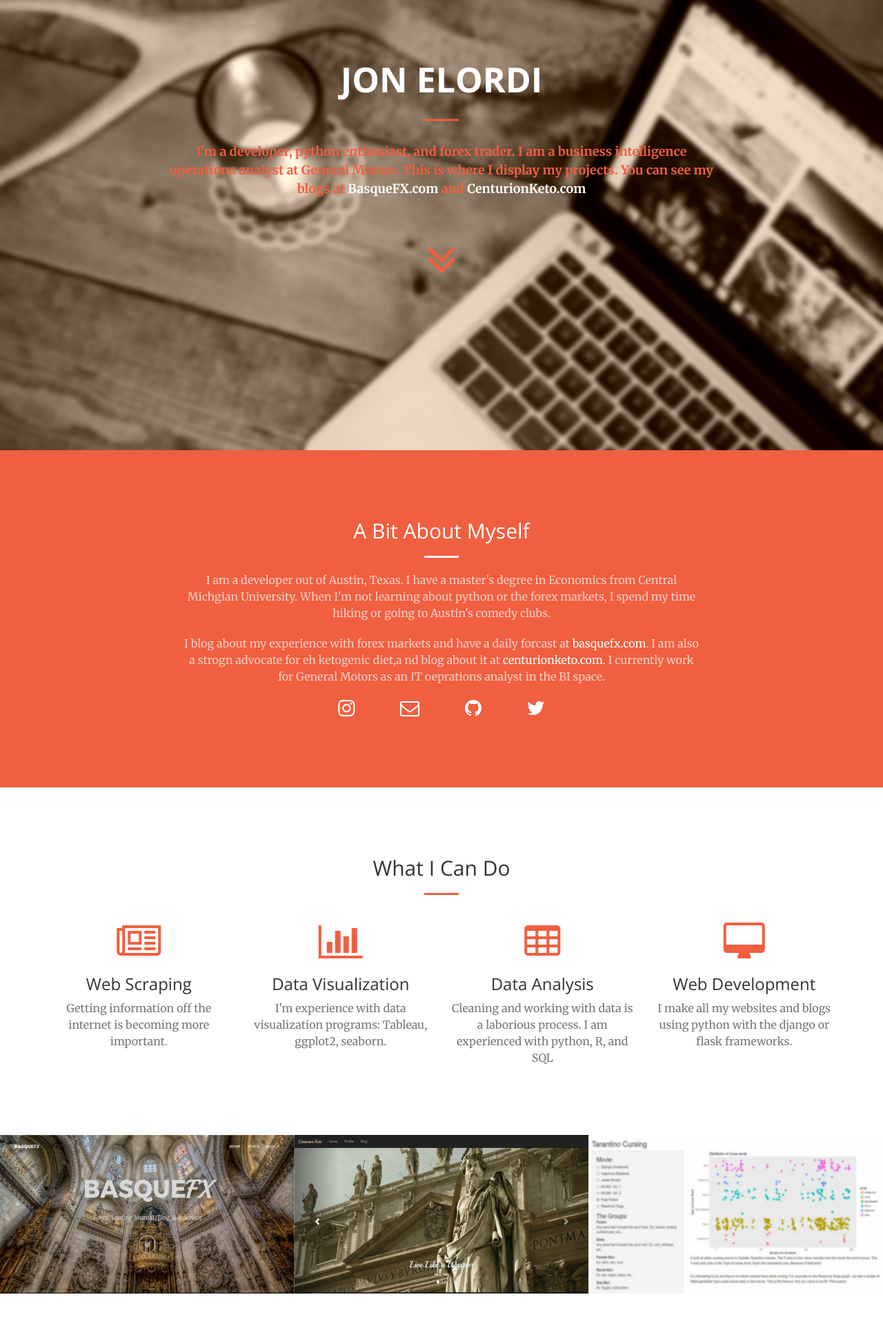
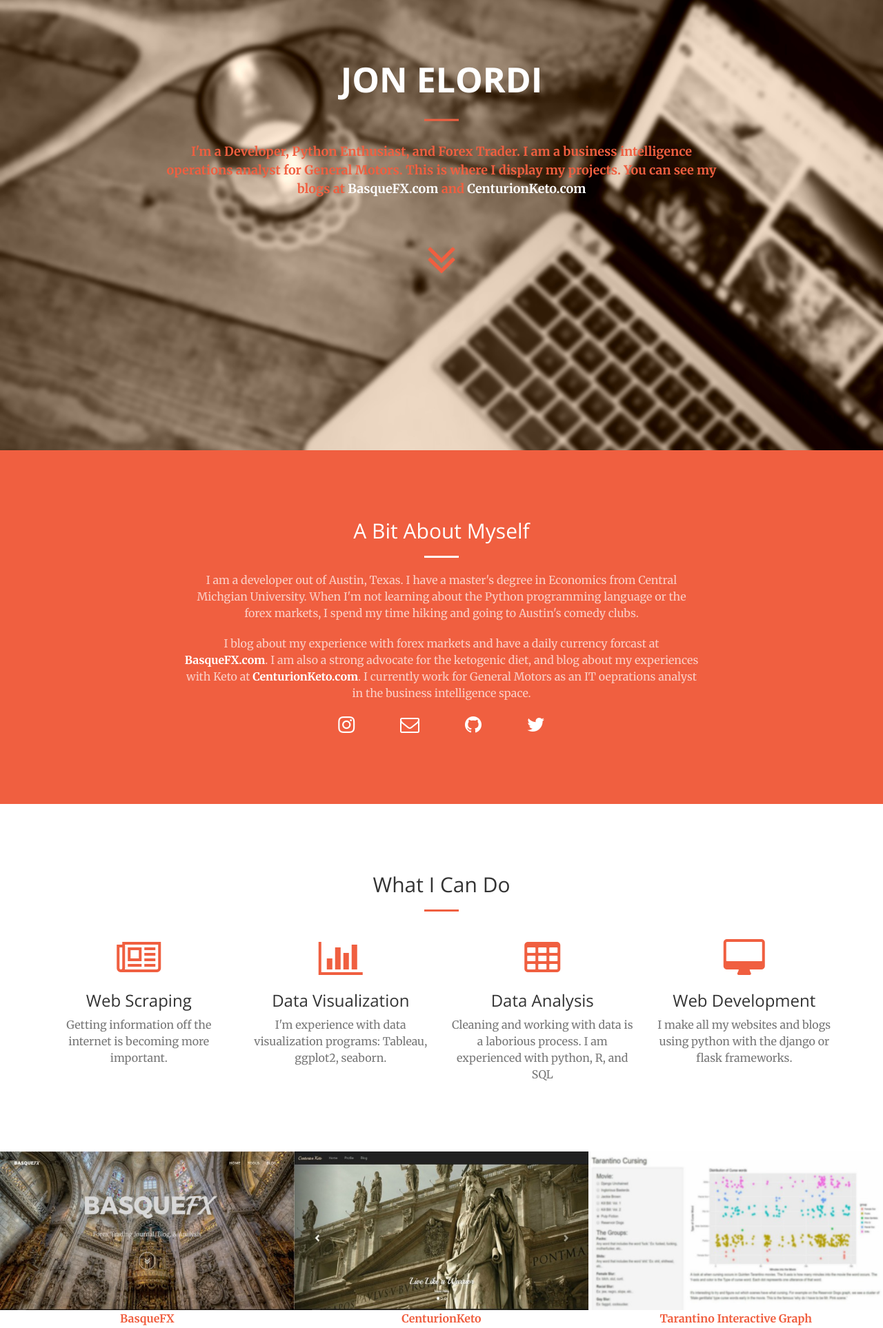
Before and after one commit to basqueinmyglory/jonelordi, a Django app: page / in a window 1280 px wide. Shown: the part 147-2073 px from the top of the page at 69% size. Run offline with Django 3.2, Linux system fonts and the light colour scheme; some libraries are stand-ins or nearby versions.

Commit message:
Chagne the site layout

```diff
--- a/jonelordi/portfolio/templates/portfolio/index.html
+++ b/jonelordi/portfolio/templates/portfolio/index.html
@@ -73,7 +73,7 @@
             <div class="header-content-inner">
                 <h1 id="homeHeading">Jon Elordi</h1>
                 <hr>
-                <p style="font-weight: bold; color: #F05F40;">I'm a developer, python enthusiast, and forex trader. I am a business intelligence operations analyst at General Motors. This is where I display my projects. You can see my blogs at <a style="color: white" href="">BasqueFX.com</a> and <a style="color: white" href="">CenturionKeto.com</a></p>
+                <p style="font-weight: bold; color: #F05F40;">I'm a Developer, Python Enthusiast, and Forex Trader. I am a business intelligence operations analyst for General Motors. This is where I display my projects. You can see my blogs at <a style="color: white" href="http://basquefx.com/">BasqueFX.com</a> and <a style="color: white" href="http://centurionketo.com/">CenturionKeto.com</a></p>
                 <a href="#about" class="btn btn-circle page-scroll">
                     <i class="fa fa-5x fa-angle-double-down animated"></i>
                 </a>
@@ -87,13 +87,13 @@
                 <div class="col-lg-8 col-lg-offset-2 text-center">
                     <h2 class="section-heading">A Bit About Myself</h2>
                     <hr class="light">
-                    <p class="text-faded">I am a developer out of Austin, Texas. I have a master's degree in Economics from Central Michgian University. When I'm not learning about python or the forex markets, I spend my time hiking or going to Austin's comedy clubs.</p>
-                    <p class="text-faded">I blog about my experience with forex markets and have a daily forcast at <a href="" style="color: white;">basquefx.com</a>. I am also a strogn advocate for eh ketogenic diet,a nd blog about it at <a href="" style="color: white;">centurionketo.com</a>. I currently work for General Motors as an IT oeprations analyst in the BI space.</p>
+                    <p class="text-faded">I am a developer out of Austin, Texas. I have a master's degree in Economics from Central Michgian University. When I'm not learning about the Python programming language or the forex markets, I spend my time hiking and going to Austin's comedy clubs.</p>
+                    <p class="text-faded">I blog about my experience with forex markets and have a daily currency forcast at <a href="http://basquefx.com/" style="font-weight: bold; color: white;">BasqueFX.com</a>. I am also a strong advocate for the ketogenic diet, and blog about my experiences with Keto at <a href="http://centurionketo.com/" style="font-weight: bold; color: white;">CenturionKeto.com</a>. I currently work for General Motors as an IT oeprations analyst in the business intelligence space.</p>
                     <div class="socialmedia">
-                        <i class="fa fa-2x fa-instagram" aria-hidden="true"></i>
-                        <i class="fa fa-2x fa-envelope-o col-sm-offset-1" aria-hidden="true"></i>
-                        <i class="fa fa-2x fa-github col-sm-offset-1" aria-hidden="true"></i>
-                        <i class="fa fa-2x fa-twitter col-sm-offset-1" aria-hidden="true"></i>
+                        <a style="color: white;" href="https://www.instagram.com/basqueinmyglory/"><i class="fa fa-2x fa-instagram" aria-hidden="true"></i> </a>
+                        <a style="color: white;" href="mailto:jonuelordi@gmail.com"><i class="fa fa-2x fa-envelope-o col-sm-offset-1" aria-hidden="true"></i></a>
+                        <a style="color: white;" href="https://github.com/basqueinmyglory"><i class="fa fa-2x fa-github col-sm-offset-1" aria-hidden="true"></i> </a>
+                        <a style="color: white;" href="https://twitter.com/basquefx"><i class="fa fa-2x fa-twitter col-sm-offset-1" aria-hidden="true"></i> </a>
                     </div>
                 </div>
             </div>
@@ -160,6 +160,7 @@
                             </div>
                         </div>
                     </a>
+                    <p style="font-weight: bold;" class="text-center"><a  href="BasqueFX.com">BasqueFX</a></p>
                 </div>
                 <div class="col-lg-4 col-sm-6">
                     <a href="{% static 'img/portfolio/fullsize/2.jpg' %}" class="portfolio-box">
@@ -175,8 +176,10 @@
                             </div>
                         </div>
                     </a>
+                    <p style="font-weight: bold;" class="text-center"><a href="CenturionKeto.com">CenturionKeto</a> </p>
                 </div>
                 <div class="col-lg-4 col-sm-6">
+
                     <a href="{% static 'img/portfolio/fullsize/3.jpg' %}" class="portfolio-box">
                     <!---https://basqueinmyglory.shinyapps.io/tarantino/-->
                         <img src="{% static 'img/portfolio/thumbnails/3.jpg' %}" class="img-responsive" alt="">
@@ -186,11 +189,12 @@
                                     Data Viz - Shiny App
                                 </div>
                                 <div class="project-name">
-                                    Cursing in Tarantino Movies
+                                    Cursing in Tarantino Movies (Blurred Because Off The Adult Language)
                                 </div>
                             </div>
                         </div>
                     </a>
+                    <p style="font-weight: bold;" class="text-center"> <a href="https://basqueinmyglory.shinyapps.io/tarantino/"> Tarantino Interactive Graph</a> </p>
                 </div>
                 <!--
                 <div class="col-lg-4 col-sm-6">
@@ -238,10 +242,11 @@
                         </div>
                     </a>
                 </div>
+                    -->
             </div>
         </div>
     </section>
-    -->
+
 <!-- Contact Section -->
 
     <section id="contact">
```
